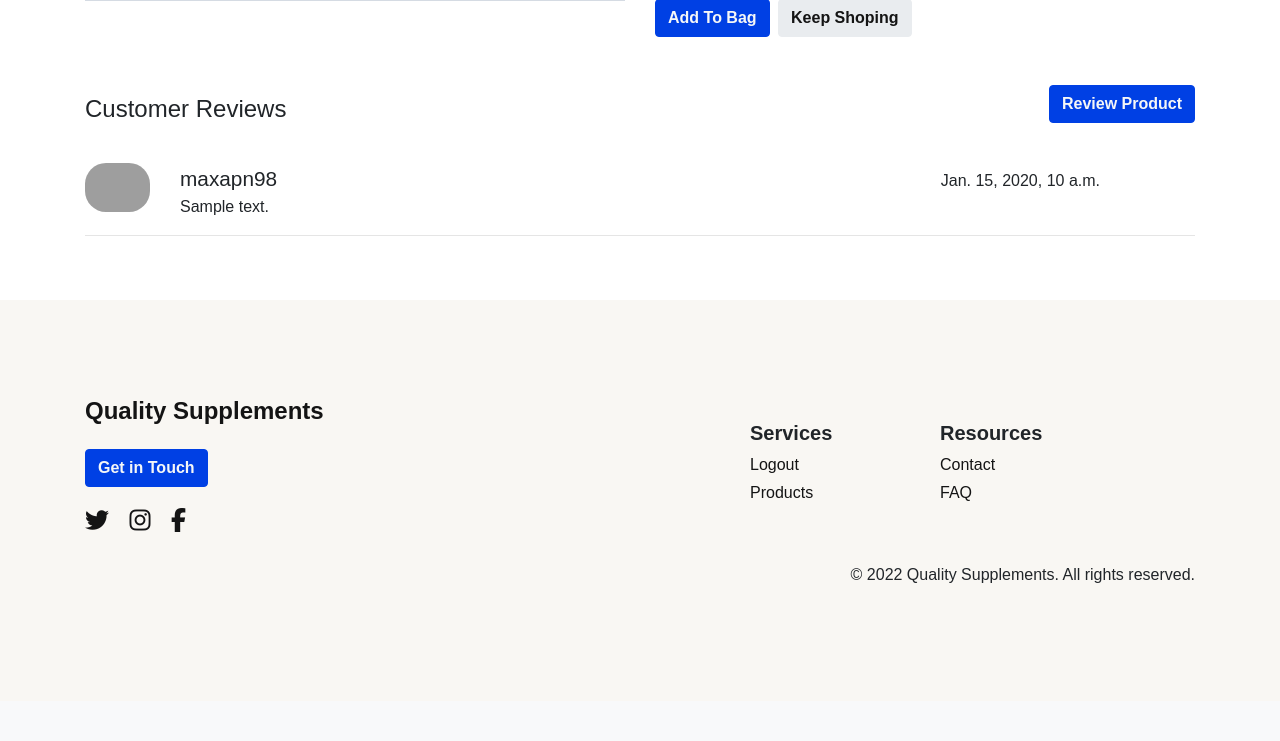
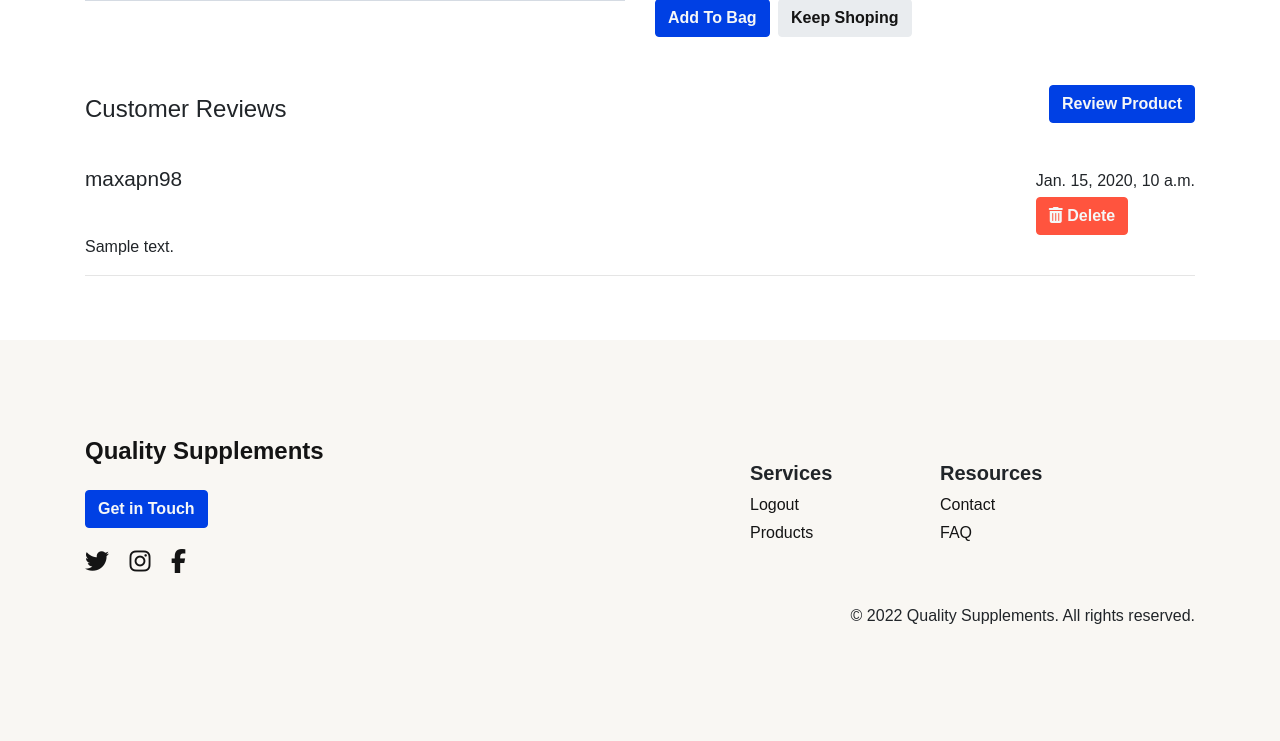
Before and after one commit to Code-Institute-Submissions/maxapn98-quality_supplements_JuneResub, a Django app: page /products/1/ in a window 1280 px wide. Shown: the part 573-1314 px from the top of the page. Before the commit the page ends 1156 px from the top, so only its background shows below. Run offline with Django 3.2, Linux system fonts and the light colour scheme; a user stored in the database is signed in; data comes from the database, SQL or seed files in the repository; tables that the repository leaves empty hold one stand-in row (values such as "Sample post"); grey boxes marked "Sample" are stand-in pictures; some libraries are stand-ins or nearby versions; grey boxes are pictures that could not be loaded.

Commit message:
Add conditional logic for rendering delete anchor for deleting review

```diff
--- a/products/templates/products/product_detail.html
+++ b/products/templates/products/product_detail.html
@@ -120,17 +120,18 @@
                 <!--Review Card-->
                 {% for review in reviews %}
                     <div class="row review mt-4 mb-3">
-                        <!--Review Image-->
-                        <div class="d-none d-lg-block col-lg-1">
-                            <img class="img-fluid review__image" src="{% static 'img/place-holder.png' %}" alt="">
-                        </div>
                         <!--Review Context-->
-                        <div class="col-10">
+                        <div class="col-12">
                             <!--Review Body-->
                             <div class="row">
                                 <div class="col-12 d-flex flex-column flex-lg-row align-items-baseline justify-content-between">
                                     <p class="mb-0 review__name">{{review}}</p>
-                                    <p class="mb-0 review__date mt-1 mb-2 mb-lg-0 mt-lg-0">{{review.date_added}}</p>
+                                    <div>
+                                        <p class="mb-0 review__date mt-1 mb-2 mb-lg-0 mt-lg-0">{{review.date_added}}</p>
+                                        {% if review.user == request.user %}
+                                            <a href="{% url 'delete_review' review.id %}" class="btn btn-danger mt-1"><i class="fas fa-trash-alt"></i> Delete</a>
+                                        {% endif %}
+                                    </div>
                                 </div>
                                 <div class="col-12">
                                     <p class="mb-0">
```
